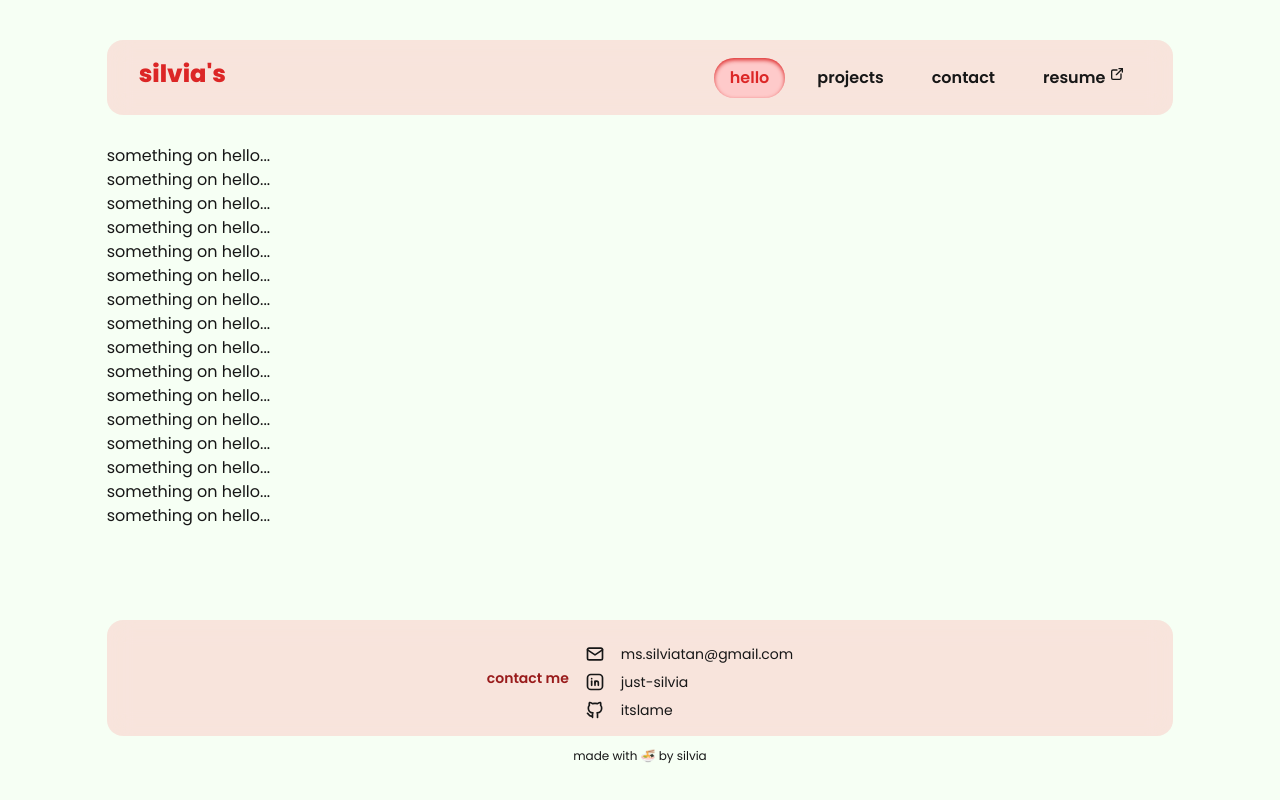
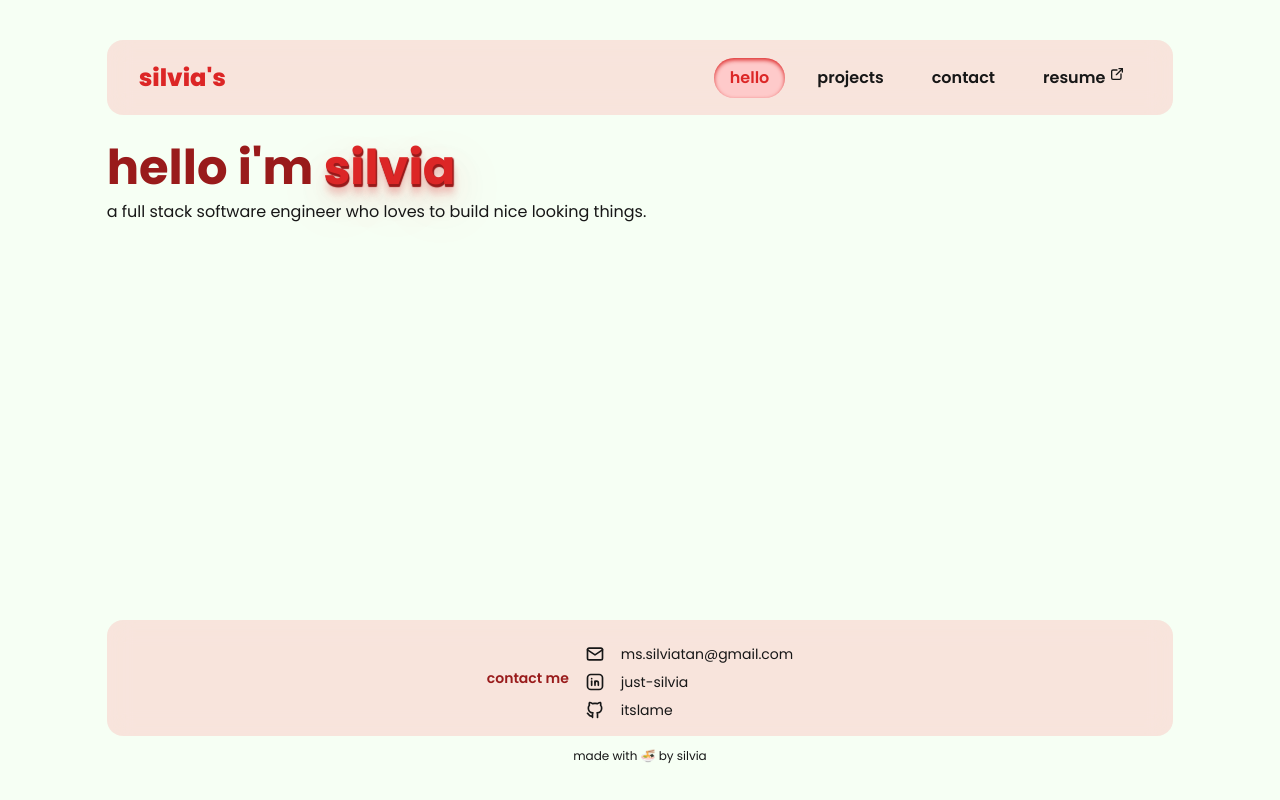
Before and after one commit to ItsLame/silvia, a Next.js app: page / in a window 1280 px wide. Built offline with nearby package versions, Linux system fonts and the light colour scheme.

Commit message:
feat: update home page

```diff
--- a/src/app/page.tsx
+++ b/src/app/page.tsx
@@ -9,22 +9,10 @@ const Home = () => {
       </header>
 
       <main>
-        <p>something on hello...</p>
-        <p>something on hello...</p>
-        <p>something on hello...</p>
-        <p>something on hello...</p>
-        <p>something on hello...</p>
-        <p>something on hello...</p>
-        <p>something on hello...</p>
-        <p>something on hello...</p>
-        <p>something on hello...</p>
-        <p>something on hello...</p>
-        <p>something on hello...</p>
-        <p>something on hello...</p>
-        <p>something on hello...</p>
-        <p>something on hello...</p>
-        <p>something on hello...</p>
-        <p>something on hello...</p>
+        <div className="hero flex flex-col flex-1 min-h-[calc(100vh-11.25rem)] justify-center">
+          <h1 className="text-8xl">hello i&apos;m <span className="name block">silvia</span></h1>
+          <p className="text-xl">a full stack software engineer who loves to build nice looking things.</p>
+        </div>
       </main>
 
       <footer>
--- a/src/components/navbar.tsx
+++ b/src/components/navbar.tsx
@@ -18,10 +18,16 @@ const NavbarButton = ({ children, className = "", link = "", newTab = false } :
 };
 
 export const DarkModeToggle = () => {
+  const toggleTheme = () => {
+    document.documentElement.classList.toggle("dark",);
+  };
+
   return (
-    <button className="rounded-full bg-red-800">
+    <button className="rounded-full bg-red-800" onClick={toggleTheme}>
       <div className="px-4 py-2 rounded-full -translate-y-1 bg-red-200 text-red-600 font-semibold active:translate-y-0 transition-all active:shadow-inner active:shadow-red-800">
-        toggle
+        {/*<IconDeviceDesktop />*/}
+        {/*<IconSun />*/}
+        {/*<IconMoon />*/}
       </div>
     </button>
   );
--- a/src/styles/components/navbar.css
+++ b/src/styles/components/navbar.css
@@ -18,7 +18,7 @@
   @apply flex items-center justify-between min-h-[43px];
 
   h1 {
-    @apply text-2xl font-extrabold
+    @apply text-2xl font-extrabold m-0
     text-red-600
     dark:text-red-300;
   }
@@ -49,9 +49,18 @@
   transition-[max-height,margin-top]
   duration-300;
 
+  &:not(&.opened) {
+    @apply invisible max-h-0 md:visible md:max-h-full;
+  }
+
+  &:has(&.opened) {
+    /*@apply flex flex-col;*/
+  }
+
   &.opened {
     @apply
     max-h-60 mt-4
+    md:max-h-full md:mt-0
     transition-[max-height,margin-top]
     duration-300;
   }
--- a/src/styles/pages/home.css
+++ b/src/styles/pages/home.css
@@ -15,3 +15,17 @@
     @apply mb-9 w-10/12;
   }
 }
+
+.home main {
+  .name {
+    @apply text-red-600;
+    text-shadow:
+      1px 1px 1px #991b1b,
+      1px 2px 1px #991b1b,
+      1px 3px 1px #991b1b,
+      1px 8px 6px rgba(220,38,38,0.2),
+      1px 11px 10px rgba(220,38,38,0.1),
+      1px 13px 35px rgba(220,38,38,0.1),
+      1px 16px 60px rgba(220,38,38,0.2);
+  }
+}
```
